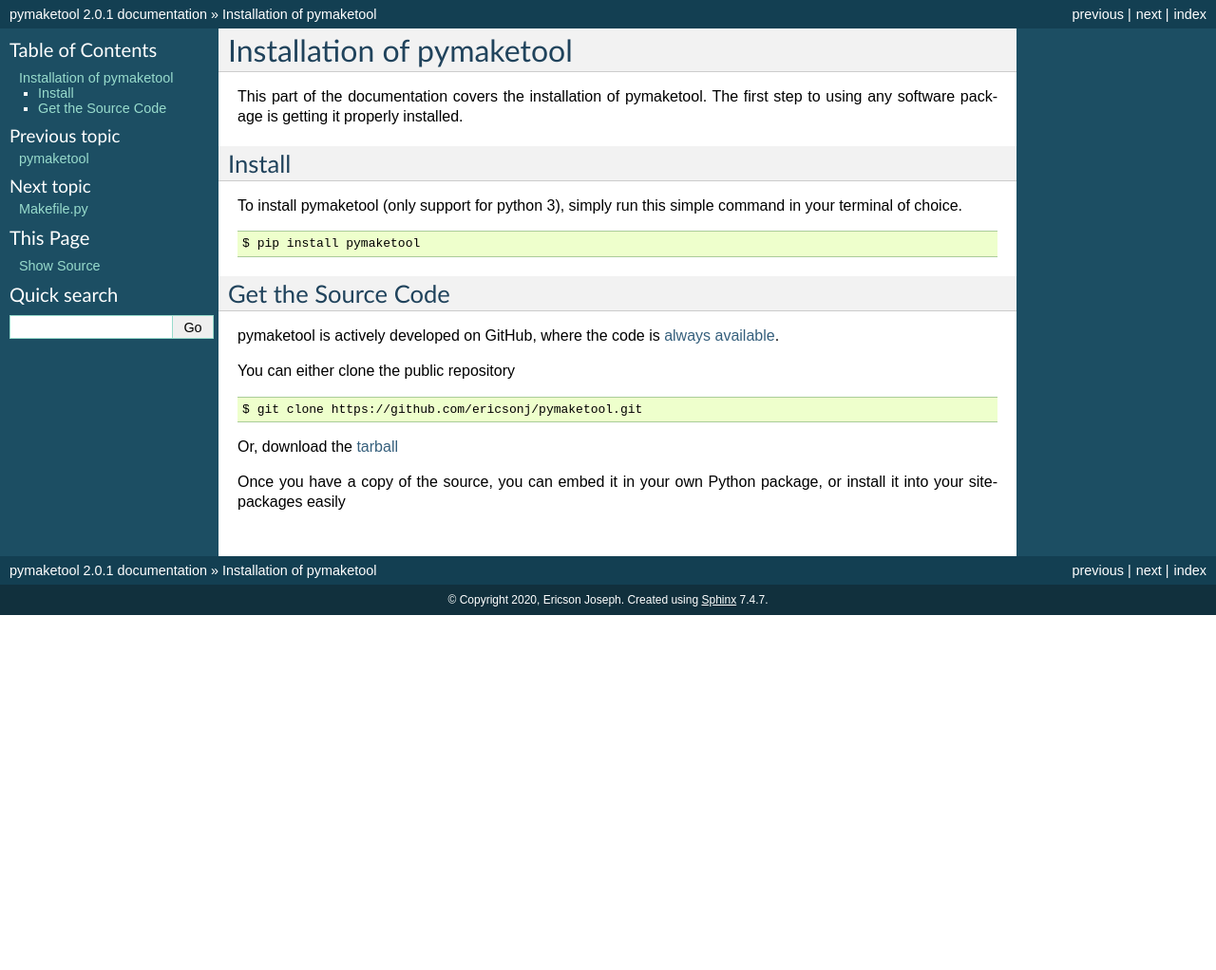
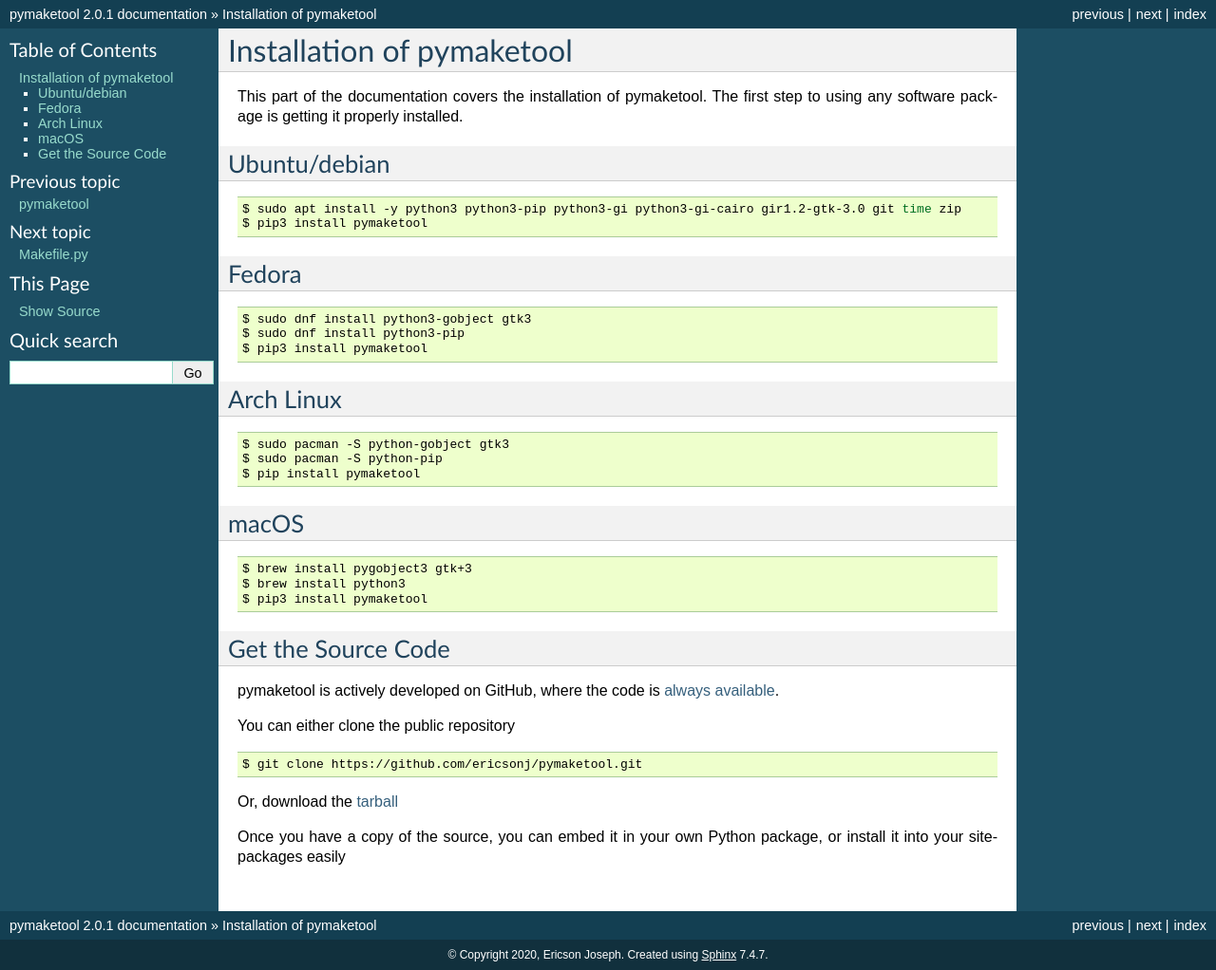
Before and after one commit to ericsonj/pymaketool, a Sphinx documentation site: the page built from docs/source/user/install.rst, in a window 1280 px wide. Shown: the whole page at 95% size. Built offline with Sphinx 7.4.7, drawn with Linux system fonts in a browser that asks for light colours; before the commit the page ends 900 px from its top, so only the background shows below that.

Commit message:
update docs install pymaketool

```diff
--- a/docs/source/user/install.rst
+++ b/docs/source/user/install.rst
@@ -6,15 +6,40 @@
 This part of the documentation covers the installation of pymaketool.
 The first step to using any software package is getting it properly installed.
 
-Install
--------
-
-To install pymaketool (only support for python 3), simply run this simple command in your terminal of choice.
+Ubuntu/debian
+-------------
 
 .. code-block:: bash
 
-   $ pip install pymaketool
+    $ sudo apt install -y python3 python3-pip python3-gi python3-gi-cairo gir1.2-gtk-3.0 git time zip
+    $ pip3 install pymaketool
 
+Fedora
+------
+
+.. code-block:: bash
+
+    $ sudo dnf install python3-gobject gtk3
+    $ sudo dnf install python3-pip
+    $ pip3 install pymaketool
+
+Arch Linux
+----------
+
+.. code-block:: bash
+
+    $ sudo pacman -S python-gobject gtk3
+    $ sudo pacman -S python-pip
+    $ pip install pymaketool
+
+macOS
+-----
+
+.. code-block:: bash
+
+    $ brew install pygobject3 gtk+3
+    $ brew install python3
+    $ pip3 install pymaketool
 
 Get the Source Code
 -------------------
```
